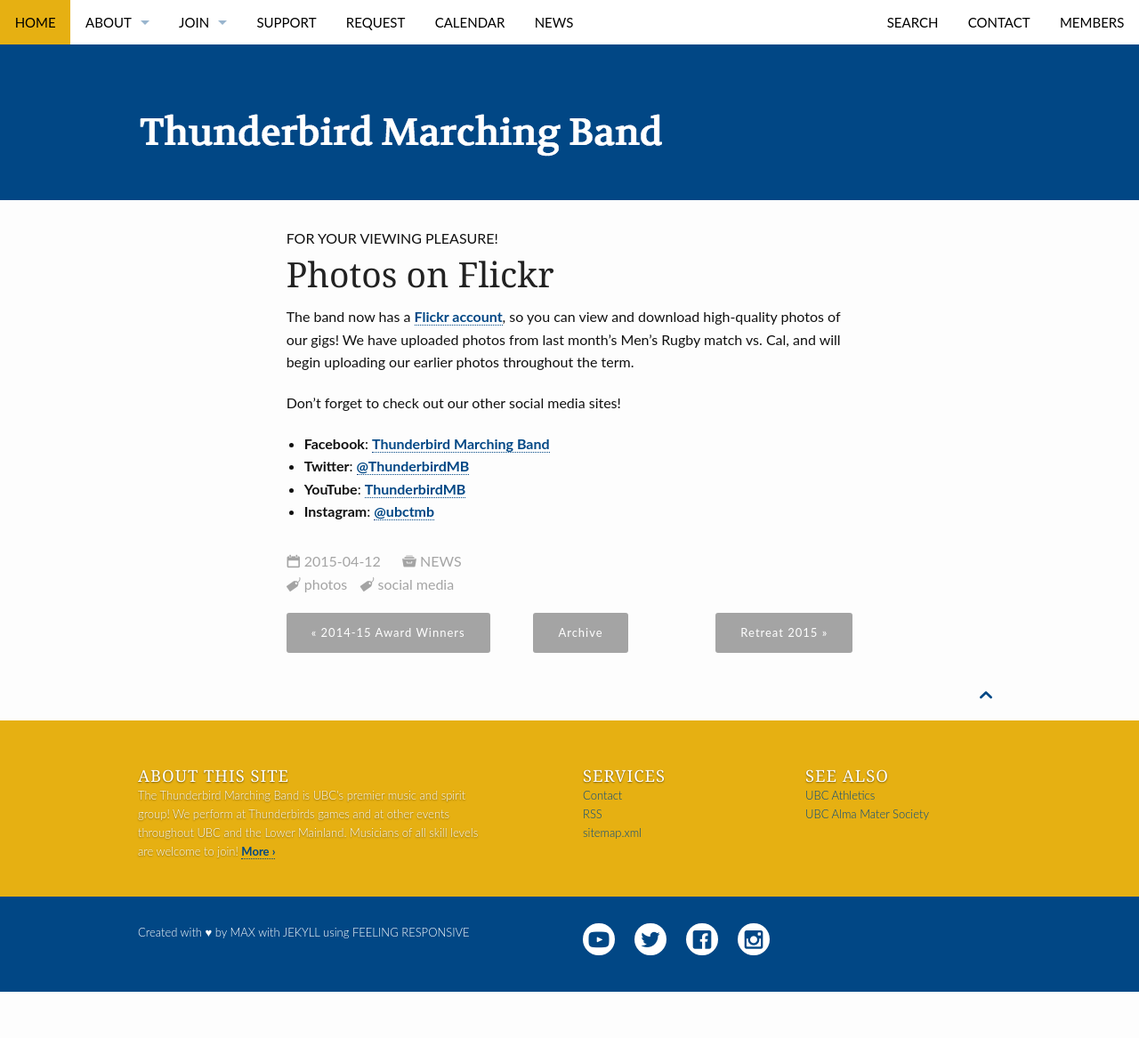
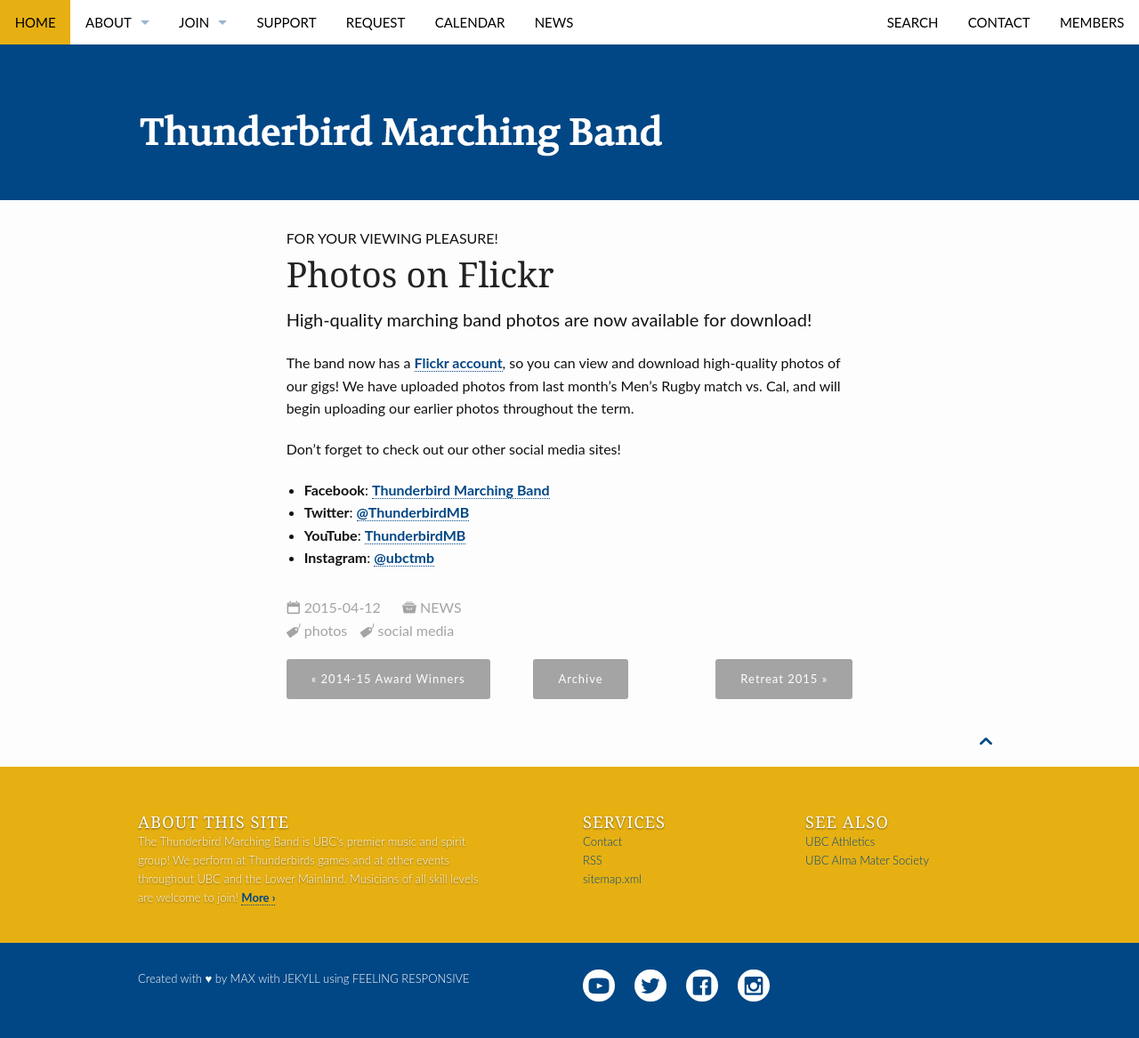
Before and after one commit to mbogard0/mbogard0.github.io, a Jekyll site: the page built from _posts/news/2015-04-12-photos-on-flickr.md, in a window 1280 px wide. Shown: the whole page at 89% size. Built offline with Jekyll 4.4.1, drawn with Linux system fonts in a browser that asks for light colours; before the commit the page ends 1115 px from its top, so only the background shows below that.

Commit message:
Updated 2015-04-12-photos-on-flickr.md

```diff
--- a/_posts/news/2015-04-12-photos-on-flickr.md
+++ b/_posts/news/2015-04-12-photos-on-flickr.md
@@ -7,6 +7,7 @@
 tags:
   - photos
   - social media
+teaser: "High-quality marching band photos are now available for download!"
 ---
 
 The band now has a [Flickr account](http://flickr.com/thunderbirdmb), so you can view and download high-quality photos of our gigs! We have uploaded photos from last month's Men's Rugby match vs. Cal, and will begin uploading our earlier photos throughout the term.
```
